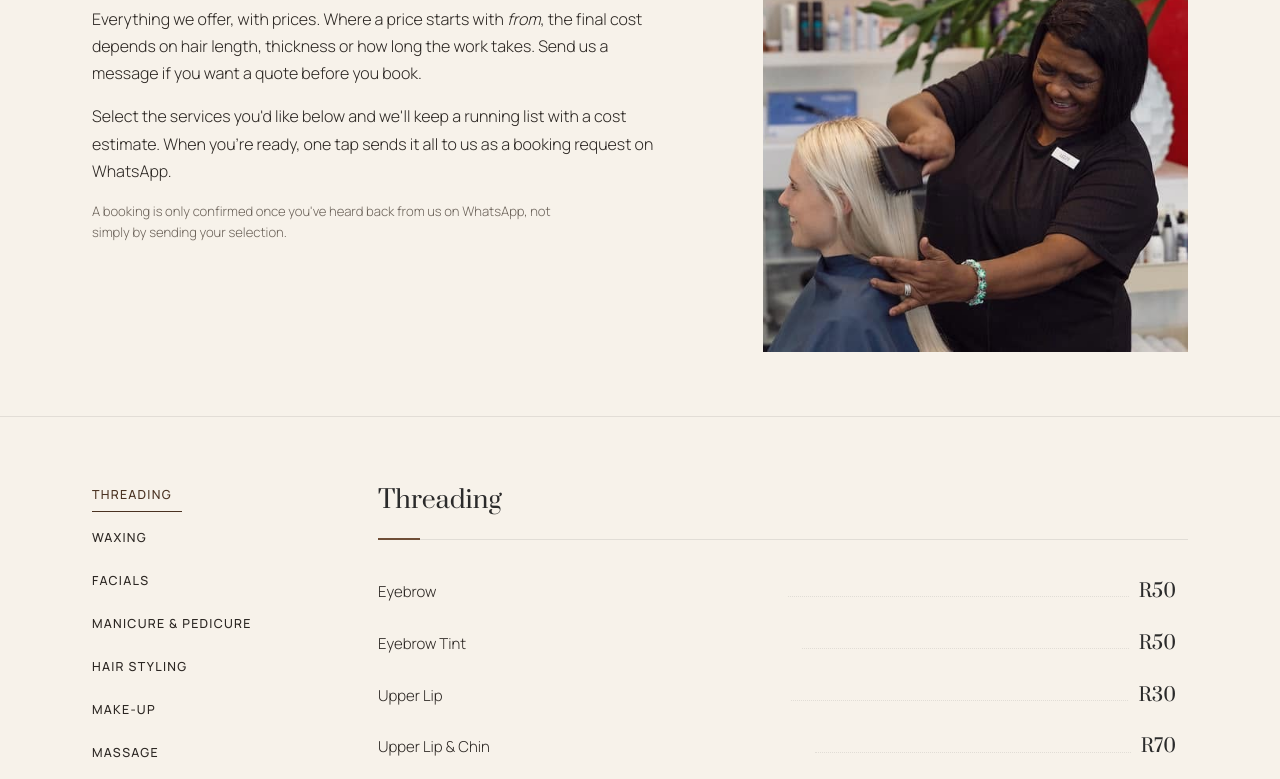
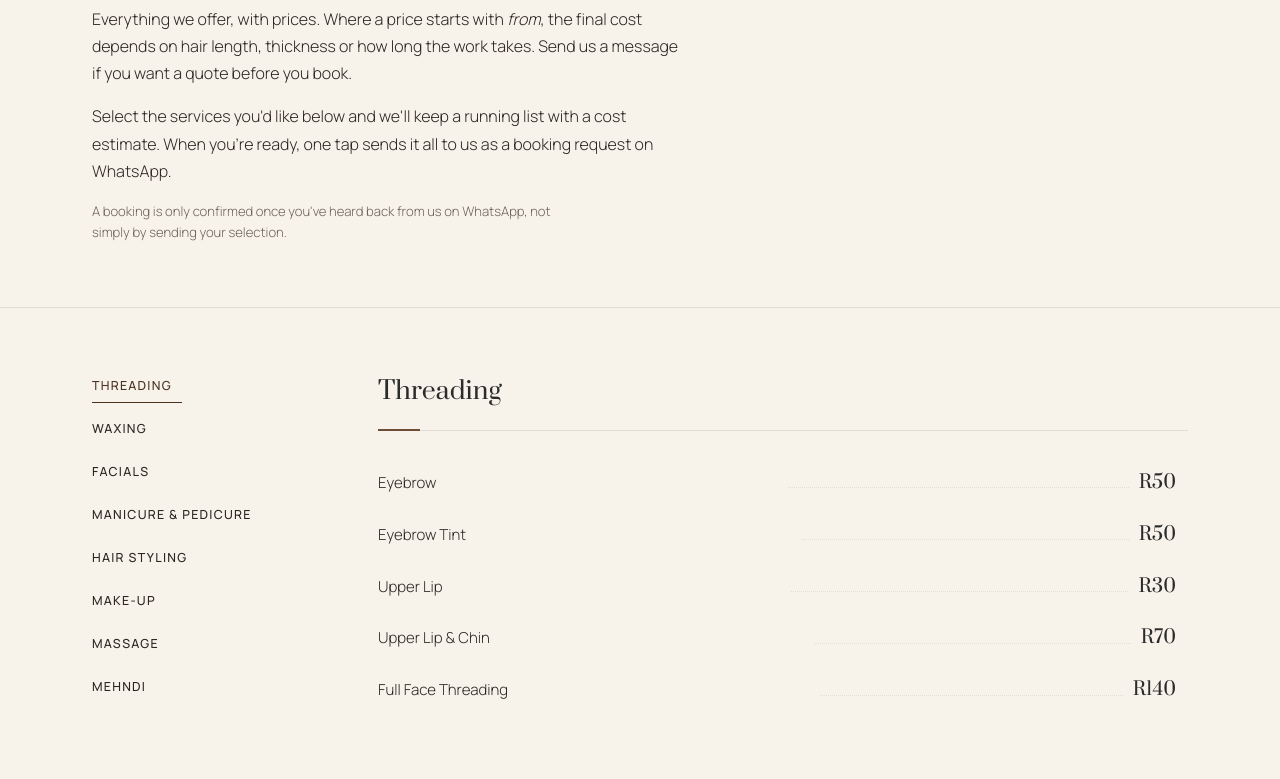
Before and after one commit to ChrisBrand7/house-of-hair-and-beauty-salon, a plain HTML site: page services.html in a window 1280 px wide. Shown: the part 196-975 px from the top of the page. Drawn offline with Linux system fonts and the light colour scheme.

Commit message:
Remove the Price List page photo
Drop the two-column photo/intro layout in favor of a plain single-
column intro, and remove the now-unreferenced image and its CSS.

Co-Authored-By: Claude Sonnet 5 <noreply@anthropic.com>

```diff
--- a/services.html
+++ b/services.html
@@ -35,10 +35,7 @@
   <!-- TODO: the price list below (categories and prices) is still K3 Hair & Beauty Salon's real, verified data.
        It has not been confirmed for House of Hair & Beauty and must be replaced with real pricing before launch. -->
   <section class="section page-head">
-    <div class="container services-layout">
-      <div class="services-media reveal">
-        <img src="images/laugh-with-us.jpg" width="800" height="534" loading="eager" alt="A House of Hair &amp; Beauty stylist brushing out a client's hair">
-      </div>
+    <div class="container">
       <div class="page-head-intro">
         <h1 class="page-title reveal">Price List</h1>
         <p class="page-intro reveal">Everything we offer, with prices. Where a price starts with <em>from</em>, the final cost depends on hair length, thickness or how long the work takes. Send us a message if you want a quote before you book.</p>
--- a/style.css
+++ b/style.css
@@ -632,40 +632,6 @@ body.page-services { background: var(--cream); }
 
 .page-head { padding-bottom: var(--sp-8); }
 
-.services-layout {
-  display: grid;
-  /* text column first (1.15fr), photo column second (0.85fr) — the photo
-     sits on the right, so `order` puts the DOM's media block into the
-     second track while keeping its narrower proportion. */
-  grid-template-columns: 1.15fr 0.85fr;
-  gap: var(--sp-12);
-  /* stretch rather than centre a fixed-ratio box, so the photo fills the
-     full height of the text column beside it instead of leaving whitespace
-     under a shorter image */
-  align-items: stretch;
-}
-
-.services-media { order: 2; }
-.page-head-intro { order: 1; }
-
-.services-media img {
-  display: block;
-  width: 100%;
-  height: 100%;
-  min-height: 420px;
-  object-fit: cover;
-  /* biased down and off-centre onto the stylist/client moment — the shelf
-     edge at the very top of the source photo crops awkwardly at 50/50 */
-  object-position: 60% 65%;
-}
-
-@media (max-width: 780px) {
-  .services-layout { grid-template-columns: 1fr; gap: var(--sp-6); }
-  .services-media { order: 1; }
-  .page-head-intro { order: 2; }
-  .services-media img { height: auto; min-height: 0; aspect-ratio: 4 / 3; }
-}
-
 .page-title {
   font-family: var(--font-serif);
   font-weight: 400;
```
Also changed, not shown: images/laugh-with-us.jpg (deleted).
